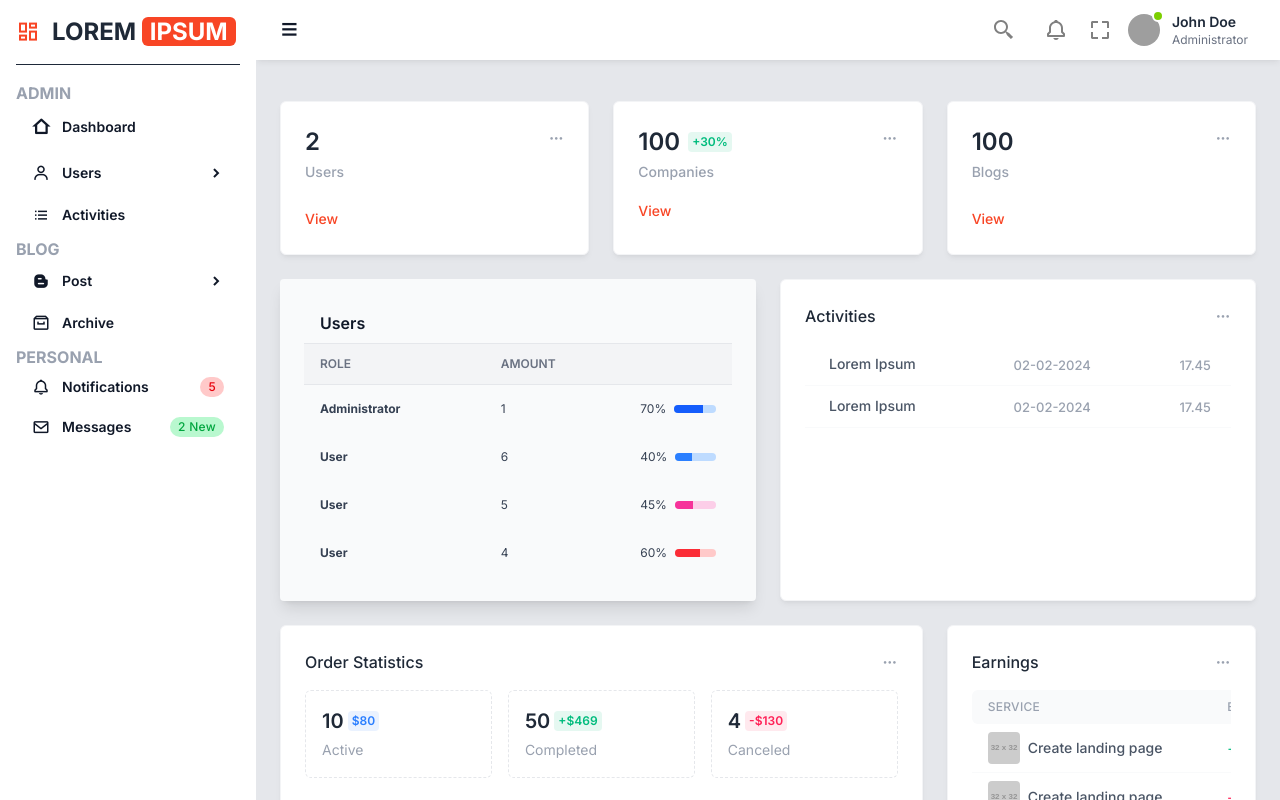
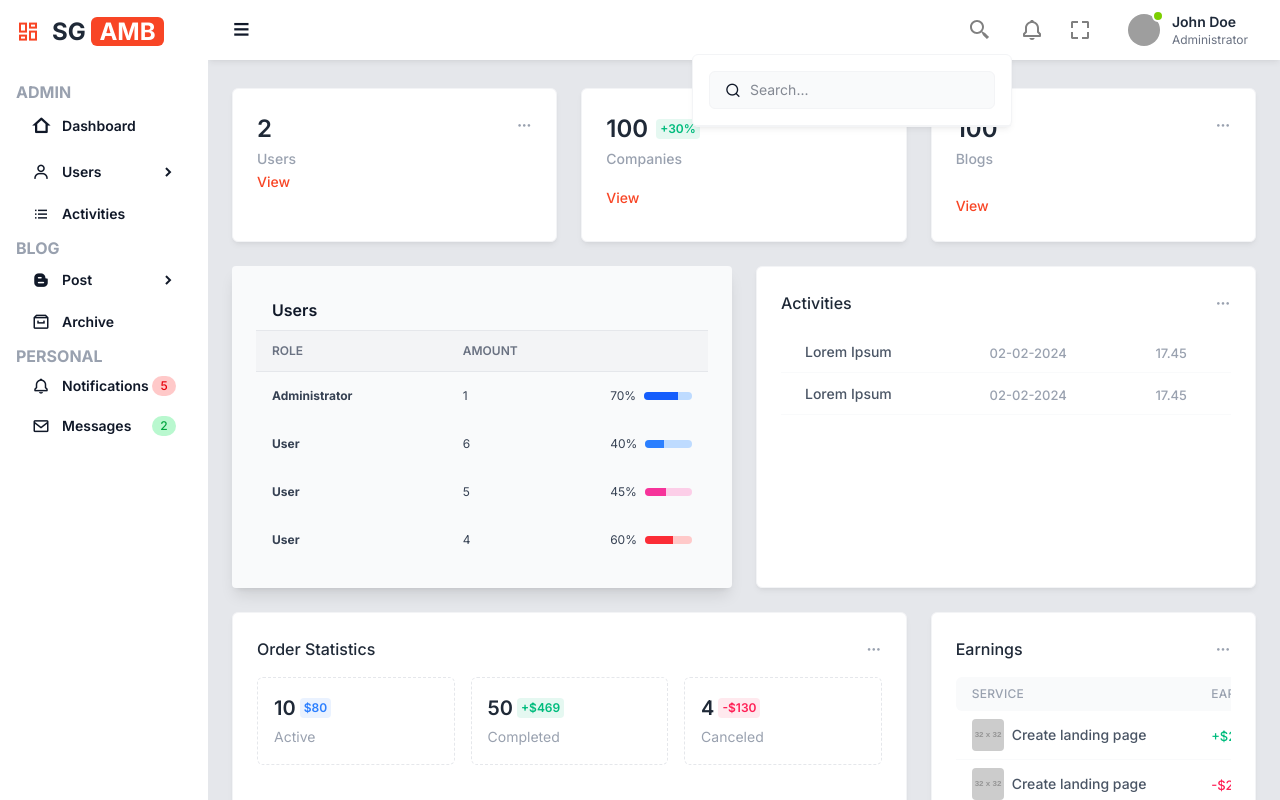
Before and after one commit to Calohu21/ambulance-management-front, an Angular app: page / in a window 1280 px wide. Both pictures are taken after a click on the button 1003 px from the left and 30 px from the top of the page. Shown: the top 800 px of the page. Built offline with nearby package versions, Linux system fonts and the light colour scheme; grey boxes are pictures that could not be loaded.

Commit message:
refactor(navbar): buttons navbar redesign

```diff
--- a/src/app/core/layout/main-layout/main-layout/main-layout.css
+++ b/src/app/core/layout/main-layout/main-layout/main-layout.css
@@ -1387,13 +1387,13 @@ video {
     margin-left 0.3s ease,
     width 0.3s ease;
   overflow-x: hidden;
-  padding-top: 4.8rem; /* Space for fixed navbar */
+  padding-top: 4rem; /* Space for fixed navbar */
 }
 
 @media (min-width: 768px) {
   .main {
-    margin-left: 16rem; /* 256px - sidebar width */
-    width: calc(100% - 16rem);
+    margin-left: 13rem; /* 208px - sidebar width */
+    width: calc(100% - 13rem);
   }
 
   .main.sidebar-collapsed {
--- a/src/app/shared/components/navbar/navbar.css
+++ b/src/app/shared/components/navbar/navbar.css
@@ -6,8 +6,8 @@
 /* Adjust navbar position based on sidebar state */
 @media (min-width: 768px) {
   .navbar-container {
-    left: 16rem; /* 256px - sidebar width */
-    width: calc(100% - 16rem);
+    left: 13rem; /* 208px - sidebar width */
+    width: calc(100% - 13rem);
   }
 
   .navbar-container.sidebar-collapsed {
@@ -23,3 +23,7 @@
     width: 100%;
   }
 }
+
+button {
+  cursor: pointer;
+}
--- a/src/app/shared/components/navbar/navbar.html
+++ b/src/app/shared/components/navbar/navbar.html
@@ -11,10 +11,11 @@
   </button>
 
   <ul class="ml-auto flex items-center">
-    <li class="mr-1 dropdown">
+    <li class="mr-1 dropdown relative">
       <button
         type="button"
         class="dropdown-toggle text-gray-400 mr-4 w-8 h-8 rounded flex items-center justify-center hover:text-gray-600"
+        (click)="toggleSearchDropdown()"
       >
         <svg
           xmlns="http://www.w3.org/2000/svg"
@@ -30,7 +31,8 @@
         </svg>
       </button>
       <div
-        class="dropdown-menu shadow-md shadow-black/5 z-30 hidden max-w-xs w-full bg-white rounded-md border border-gray-100"
+        class="dropdown-menu shadow-md shadow-black/5 z-30 w-80 bg-white rounded-md border border-gray-100 absolute right-0 top-full mt-2"
+        [class.hidden]="!searchDropdownOpen()"
       >
         <form action="" class="p-4 border-b border-b-gray-100">
           <div class="relative w-full">
@@ -44,10 +46,11 @@
         </form>
       </div>
     </li>
-    <li class="dropdown">
+    <li class="dropdown relative">
       <button
         type="button"
         class="dropdown-toggle text-gray-400 mr-4 w-8 h-8 rounded flex items-center justify-center hover:text-gray-600"
+        (click)="toggleNotificationsDropdown()"
       >
         <svg
           xmlns="http://www.w3.org/2000/svg"
@@ -63,22 +66,27 @@
         </svg>
       </button>
       <div
-        class="dropdown-menu shadow-md shadow-black/5 z-30 hidden max-w-xs w-full bg-white rounded-md border border-gray-100"
+        class="dropdown-menu shadow-md shadow-black/5 z-30 w-60 bg-white rounded-md border border-gray-100 absolute right-0 top-full mt-2"
+        [class.hidden]="!notificationsDropdownOpen()"
       >
         <div class="flex items-center px-4 pt-4 border-b border-b-gray-100 notification-tab">
           <button
             type="button"
-            data-tab="notification"
-            data-tab-page="notifications"
-            class="text-gray-400 font-medium text-[13px] hover:text-gray-600 border-b-2 border-b-transparent mr-4 pb-1 active"
+            (click)="switchNotificationTab('notifications')"
+            class="text-gray-400 font-medium text-[13px] hover:text-gray-600 border-b-2 mr-4 pb-1"
+            [class.border-b-blue-500]="activeNotificationTab() === 'notifications'"
+            [class.border-b-transparent]="activeNotificationTab() !== 'notifications'"
+            [class.text-gray-900]="activeNotificationTab() === 'notifications'"
           >
             Notifications
           </button>
           <button
             type="button"
-            data-tab="notification"
-            data-tab-page="messages"
-            class="text-gray-400 font-medium text-[13px] hover:text-gray-600 border-b-2 border-b-transparent mr-4 pb-1"
+            (click)="switchNotificationTab('messages')"
+            class="text-gray-400 font-medium text-[13px] hover:text-gray-600 border-b-2 mr-4 pb-1"
+            [class.border-b-blue-500]="activeNotificationTab() === 'messages'"
+            [class.border-b-transparent]="activeNotificationTab() !== 'messages'"
+            [class.text-gray-900]="activeNotificationTab() === 'messages'"
           >
             Messages
           </button>
@@ -86,8 +94,7 @@
         <div class="my-2">
           <ul
             class="max-h-64 overflow-y-auto"
-            data-tab-for="notification"
-            data-page="notifications"
+            [class.hidden]="activeNotificationTab() !== 'notifications'"
           >
             <li>
               <a href="#" class="py-2 px-4 flex items-center hover:bg-gray-50 group">
@@ -176,9 +183,8 @@
             </li>
           </ul>
           <ul
-            class="max-h-64 overflow-y-auto hidden"
-            data-tab-for="notification"
-            data-page="messages"
+            class="max-h-64 overflow-y-auto"
+            [class.hidden]="activeNotificationTab() !== 'messages'"
           >
             <li>
               <a href="#" class="py-2 px-4 flex items-center hover:bg-gray-50 group">
@@ -269,7 +275,11 @@
         </div>
       </div>
     </li>
-    <button id="fullscreen-button">
+    <button
+      type="button"
+      class="text-gray-400 mr-4 w-8 h-8 rounded flex items-center justify-center hover:text-gray-600"
+      (click)="toggleFullscreen()"
+    >
       <svg
         xmlns="http://www.w3.org/2000/svg"
         width="24"
@@ -281,24 +291,13 @@
         <path d="M5 5h5V3H3v7h2zm5 14H5v-5H3v7h7zm11-5h-2v5h-5v2h7zm-2-4h2V3h-7v2h5z"></path>
       </svg>
     </button>
-    <script>
-      const fullscreenButton = document.getElementById('fullscreen-button');
 
-      fullscreenButton.addEventListener('click', toggleFullscreen);
-
-      function toggleFullscreen() {
-        if (document.fullscreenElement) {
-          // If already in fullscreen, exit fullscreen
-          document.exitFullscreen();
-        } else {
-          // If not in fullscreen, request fullscreen
-          document.documentElement.requestFullscreen();
-        }
-      }
-    </script>
-
-    <li class="dropdown ml-3">
-      <button type="button" class="dropdown-toggle flex items-center">
+    <li class="dropdown ml-3 relative">
+      <button
+        type="button"
+        class="dropdown-toggle flex items-center"
+        (click)="toggleUserDropdown()"
+      >
         <div class="flex-shrink-0 w-10 h-10 relative">
           <div class="p-1 bg-white rounded-full focus:outline-none focus:ring">
             <img
@@ -320,7 +319,8 @@
         </div>
       </button>
       <ul
-        class="dropdown-menu shadow-md shadow-black/5 z-30 hidden py-1.5 rounded-md bg-white border border-gray-100 w-full max-w-[140px]"
+        class="dropdown-menu shadow-md shadow-black/5 z-30 py-1.5 rounded-md bg-white border border-gray-100 w-40 absolute right-0 top-full mt-2"
+        [class.hidden]="!userDropdownOpen()"
       >
         <li>
           <a
--- a/src/app/shared/components/navbar/navbar.ts
+++ b/src/app/shared/components/navbar/navbar.ts
@@ -1,17 +1,69 @@
-import { Component, inject } from '@angular/core';
+import { Component, inject, signal, HostListener, ElementRef } from '@angular/core';
+import { CommonModule } from '@angular/common';
 import { SidebarService } from '@core/services/sidebar.service';
 
 @Component({
   selector: 'app-navbar',
-  imports: [],
+  imports: [CommonModule],
   templateUrl: './navbar.html',
   styleUrl: './navbar.css',
 })
 export class Navbar {
   // Expose as public so template can access it
   sidebarService = inject(SidebarService);
+  private elementRef = inject(ElementRef);
+
+  // Dropdown states
+  searchDropdownOpen = signal(false);
+  notificationsDropdownOpen = signal(false);
+  userDropdownOpen = signal(false);
+  activeNotificationTab = signal<'notifications' | 'messages'>('notifications');
+
+  @HostListener('document:click', ['$event'])
+  onDocumentClick(event: MouseEvent): void {
+    // Check if click is outside the navbar component
+    if (!this.elementRef.nativeElement.contains(event.target)) {
+      this.closeAllDropdowns();
+    }
+  }
 
   toggleSidebar(): void {
     this.sidebarService.toggleSidebar();
   }
+
+  toggleSearchDropdown(): void {
+    this.searchDropdownOpen.update((value) => !value);
+    this.notificationsDropdownOpen.set(false);
+    this.userDropdownOpen.set(false);
+  }
+
+  toggleNotificationsDropdown(): void {
+    this.notificationsDropdownOpen.update((value) => !value);
+    this.searchDropdownOpen.set(false);
+    this.userDropdownOpen.set(false);
+  }
+
+  toggleUserDropdown(): void {
+    this.userDropdownOpen.update((value) => !value);
+    this.searchDropdownOpen.set(false);
+    this.notificationsDropdownOpen.set(false);
+  }
+
+  closeAllDropdowns(): void {
+    this.searchDropdownOpen.set(false);
+    this.notificationsDropdownOpen.set(false);
+    this.userDropdownOpen.set(false);
+  }
+
+  switchNotificationTab(tab: 'notifications' | 'messages'): void {
+    this.activeNotificationTab.set(tab);
+  }
+
+  toggleFullscreen(): void {
+    if (document.fullscreenElement) {
+      document.exitFullscreen();
+    } else {
+      document.documentElement.requestFullscreen();
+    }
+  }
 }
--- a/src/app/shared/components/sidebar/sidebar.html
+++ b/src/app/shared/components/sidebar/sidebar.html
@@ -1,11 +1,11 @@
 <div
-  class="fixed left-0 top-0 w-64 bg-white h-full p-4 z-50 sidebar-menu transition-transform"
+  class="fixed left-0 top-0 w-52 bg-white h-full p-4 z-50 sidebar-menu transition-transform"
   [class.collapsed]="!isSidebarOpen()"
 >
-  <a href="#" class="flex items-center pb-4 border-b border-b-gray-800">
+  <a href="#" class="flex items-center pb-4">
     <i class="ri-dashboard-line text-2xl text-[#f84525]"></i>
     <h2 class="font-bold text-2xl sidebar-logo-text ml-3">
-      LOREM <span class="bg-[#f84525] text-white px-2 rounded-md">IPSUM</span>
+      SG <span class="bg-[#f84525] text-white px-2 rounded-md">AMB</span>
     </h2>
   </a>
   <ul class="mt-4">
@@ -115,7 +115,7 @@
         <span class="text-sm">Messages</span>
         <span
           class="md:block px-2 py-0.5 ml-auto text-xs font-medium tracking-wide text-green-600 bg-green-200 rounded-full"
-          >2 New</span
+          >2</span
         >
       </a>
     </li>
--- a/src/app/shared/components/stat-card/stat-card.html
+++ b/src/app/shared/components/stat-card/stat-card.html
@@ -2,7 +2,7 @@
 <div class="p-6">
   <div class="grid grid-cols-1 md:grid-cols-2 lg:grid-cols-3 gap-6 mb-6">
     <div class="bg-white rounded-md border border-gray-100 p-6 shadow-md shadow-black/5">
-      <div class="flex justify-between mb-6">
+      <div class="flex justify-between mb-">
         <div>
           <div class="flex items-center mb-1">
             <div class="text-2xl font-semibold">2</div>
```
